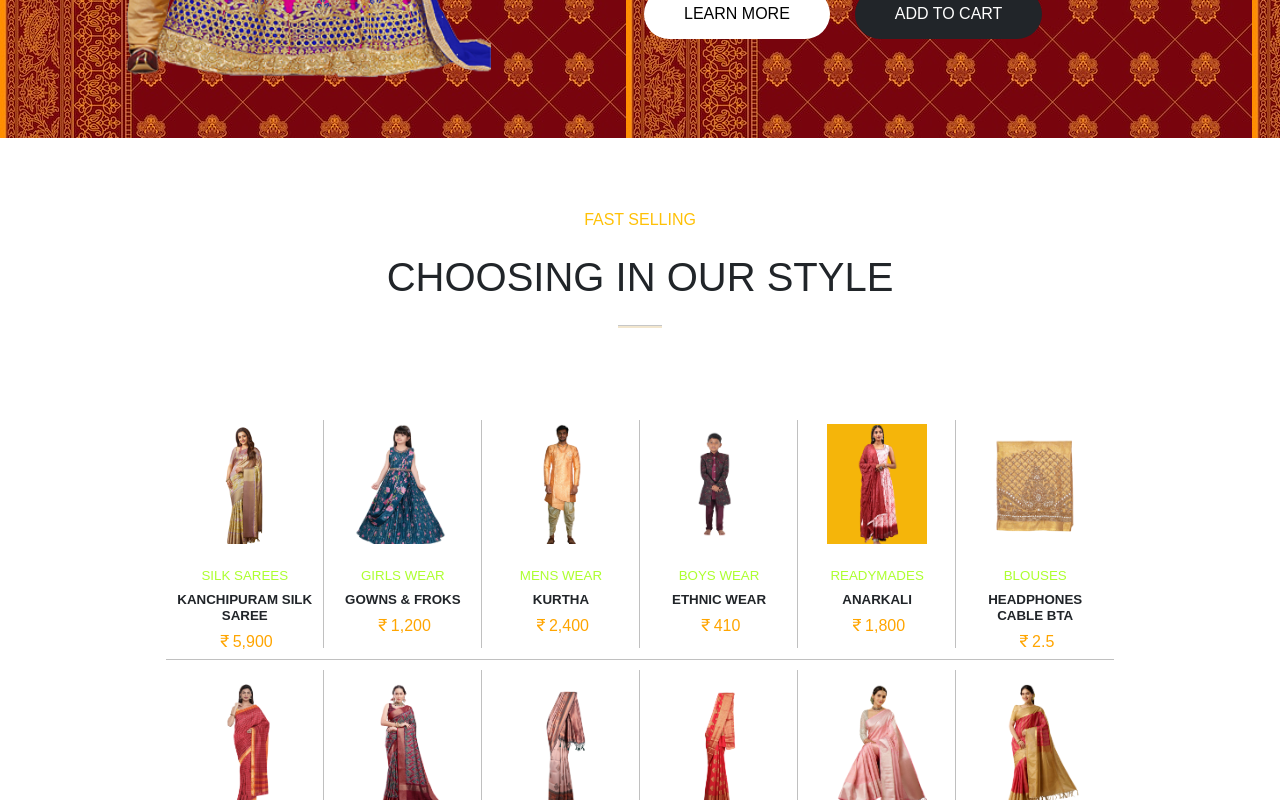
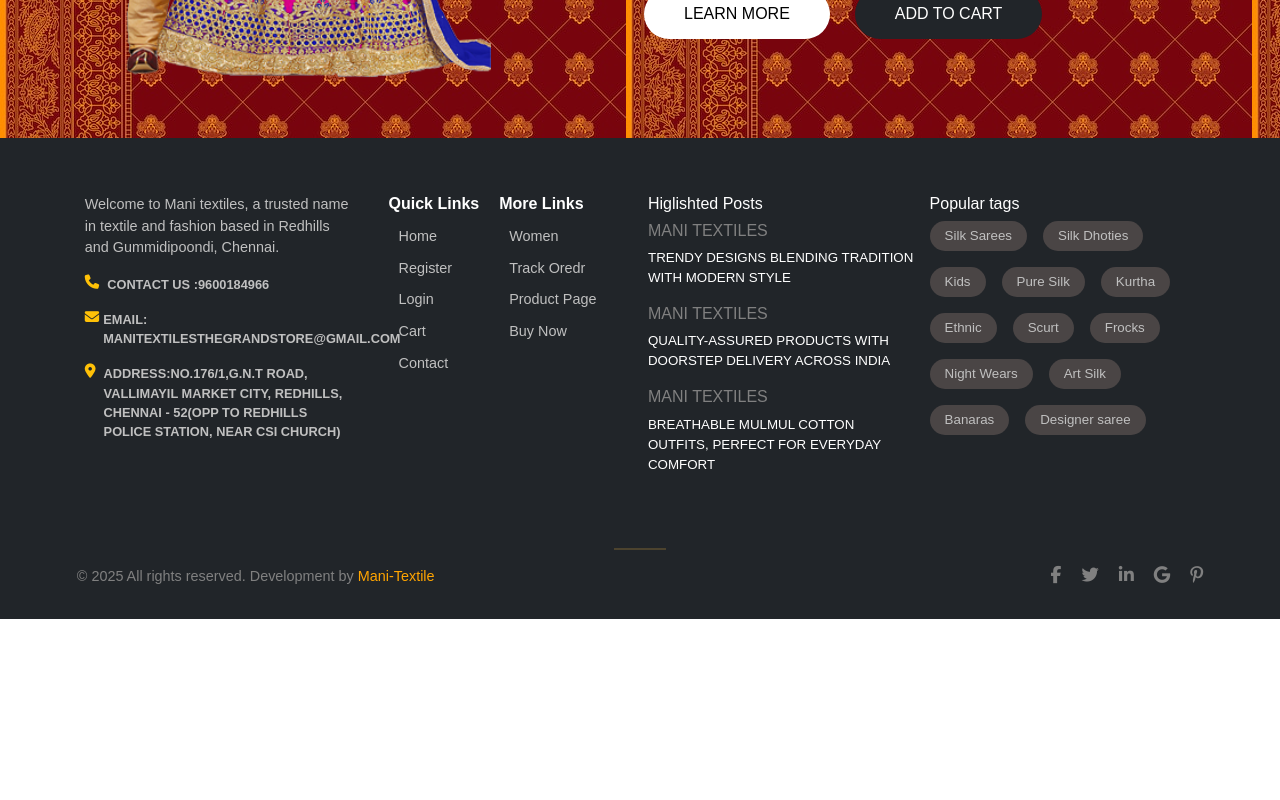
Before and after one commit to karthikeyan799/ManiGransStore, a React (Vite) app: page / in a window 1280 px wide. Shown: the part 3380-4180 px from the top of the page. After the commit the page ends 3999 px from the top, so only its background shows below. Built offline with nearby package versions, Linux system fonts and the light colour scheme.

Commit message:
600 without fast

```diff
--- a/src/App.jsx
+++ b/src/App.jsx
@@ -24,7 +24,7 @@ function App() {
       {/* <Category/> */}
       <LuxuryCollection />
       <ModernCollection />
-      <FastSelling />
+      {/* <FastSelling /> */}
       {/* <SpecialOfferse /> */}
       <Footer />
     </div>
```
